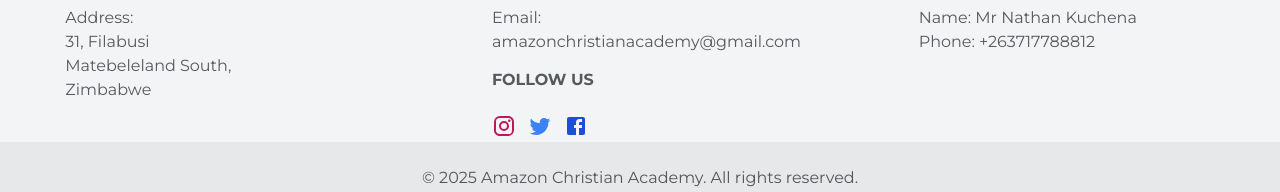
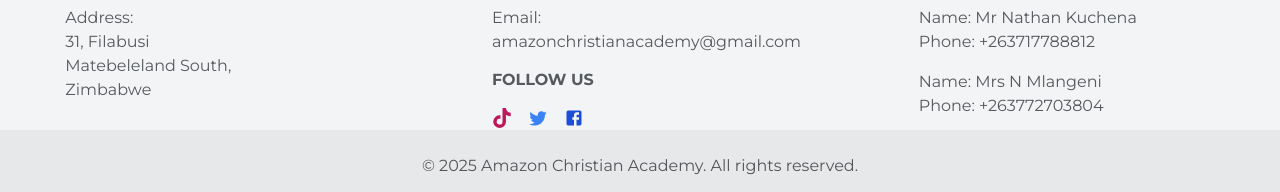
Before and after one commit to nqabasikeyi/ACA, a React (Vite) app: page / in a window 1280 px wide. Shown: the part 3557-3749 px from the top of the page. Built offline with nearby package versions, Linux system fonts and the light colour scheme.

Commit message:
Refactor Footer component and update social icons

```diff
--- a/src/components/Footer.jsx
+++ b/src/components/Footer.jsx
@@ -1,25 +1,22 @@
-import React from 'react';
-import InstagramIcon from '@mui/icons-material/Instagram';
-import TwitterIcon from '@mui/icons-material/Twitter';
-import FacebookIcon from '@mui/icons-material/Facebook';
-
+import React from "react";
+import { FaTiktok } from "react-icons/fa";
+import TwitterIcon from "@mui/icons-material/Twitter";
+import FacebookIcon from "@mui/icons-material/Facebook";
 
 function Footer() {
   return (
     <footer className="text-center text-lg-start text-muted">
       <section className="d-flex justify-content-center justify-content-lg-between p-4 border-bottom">
-        <div className="me-5 d-none d-lg-block">
-
-        </div>
-        <div className=''>
-
-        </div>
+        <div className="me-5 d-none d-lg-block"></div>
+        <div className=""></div>
       </section>
       <section className="">
         <div className="container text-center text-md-start mt-5">
           <div className="row mt-3">
             <div className="col-md-3 col-lg-4 col-xl-3 mx-auto mb-4">
-              <h6 className="text-uppercase fw-bold mb-4">Amazon Christian Academy</h6>
+              <h6 className="text-uppercase fw-bold mb-4">
+                Amazon Christian Academy
+              </h6>
               <p>
                 Address: <br />
                 31, Filabusi <br />
@@ -29,35 +26,63 @@ function Footer() {
             </div>
             <div className="col-md-4 col-lg-3 col-xl-3 mx-auto mb-md-0 mb-4">
               <h6 className="text-uppercase fw-bold mb-4">Contact Us</h6>
-              <p>
-                Email: amazonchristianacademy@gmail.com
-              </p>
+              <p>Email: amazonchristianacademy@gmail.com</p>
+
               <h6 className="text-uppercase fw-bold mb-3 mt-3">Follow Us</h6>
-              <a href="" target='_blank' className='text-3xl text-pink-700'>
-                <InstagramIcon />
-              </a>
-              <a href="" target='_blank' className='text-3xl text-blue-500 ml-3'>
-                <TwitterIcon />
-              </a>
-              <a href="https://www.facebook.com/profile.php?id=61566837965521" target='_blank' className='text-3xl text-blue-700 ml-3'>
-                <FacebookIcon />
-              </a>
+
+              <div className="d-flex align-items-center gap-3">
+                <a
+                  href="https://www.tiktok.com/@amazonchristianacademy"
+                  target="_blank"
+                  rel="noreferrer"
+                  className="text-pink-700"
+                >
+                  <FaTiktok size={20} />
+                </a>
+
+                <a
+                  href=""
+                  target="_blank"
+                  rel="noreferrer"
+                  className="text-blue-500"
+                >
+                  <TwitterIcon fontSize="small" />
+                </a>
+
+                <a
+                  href="https://www.facebook.com/profile.php?id=61566837965521"
+                  target="_blank"
+                  rel="noreferrer"
+                  className="text-blue-700"
+                >
+                  <FacebookIcon fontSize="small" />
+                </a>
+              </div>
             </div>
+
             <div className="col-md-4 col-lg-3 col-xl-3 mx-auto mb-md-0 mb-4">
               <h6 className="text-uppercase fw-bold mb-4">Support</h6>
-              <div className='flex flex-col gap-3'>
+              <div className="flex flex-col gap-3">
                 <p>
                   Name: Mr Nathan Kuchena <br />
                   Phone: +263717788812
                 </p>
-
+                <p>
+                  Name: Mrs N Mlangeni
+                  <br />
+                  Phone: +263772703804
+                </p>
               </div>
             </div>
           </div>
         </div>
       </section>
-      <div className="text-center p-4" style={{ backgroundColor: "rgba(0, 0, 0, 0.05)" }}>
-        © {new Date().getFullYear()}  Amazon Christian Academy. All rights reserved.
+      <div
+        className="text-center p-4"
+        style={{ backgroundColor: "rgba(0, 0, 0, 0.05)" }}
+      >
+        © {new Date().getFullYear()} Amazon Christian Academy. All rights
+        reserved.
       </div>
     </footer>
   );
```
